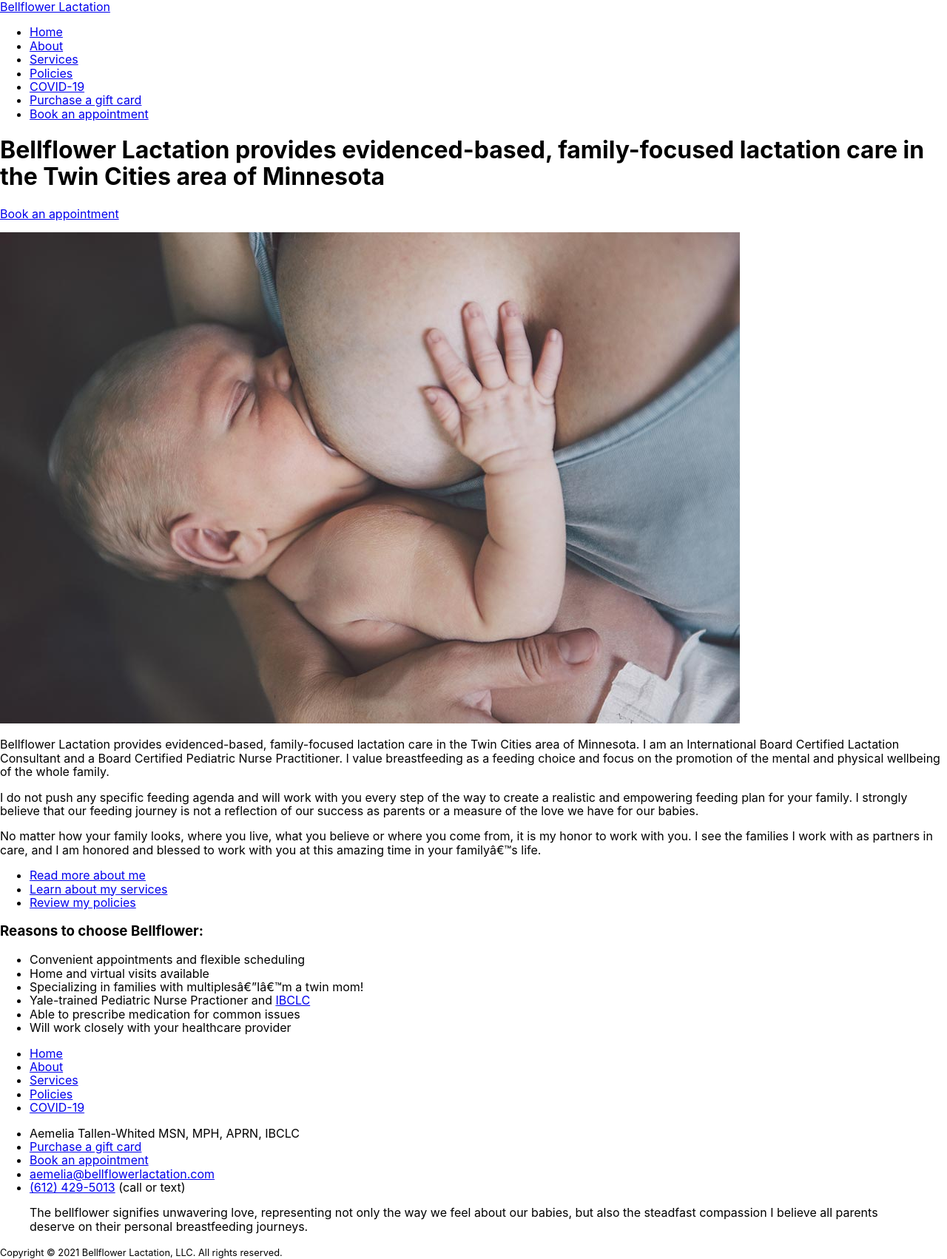
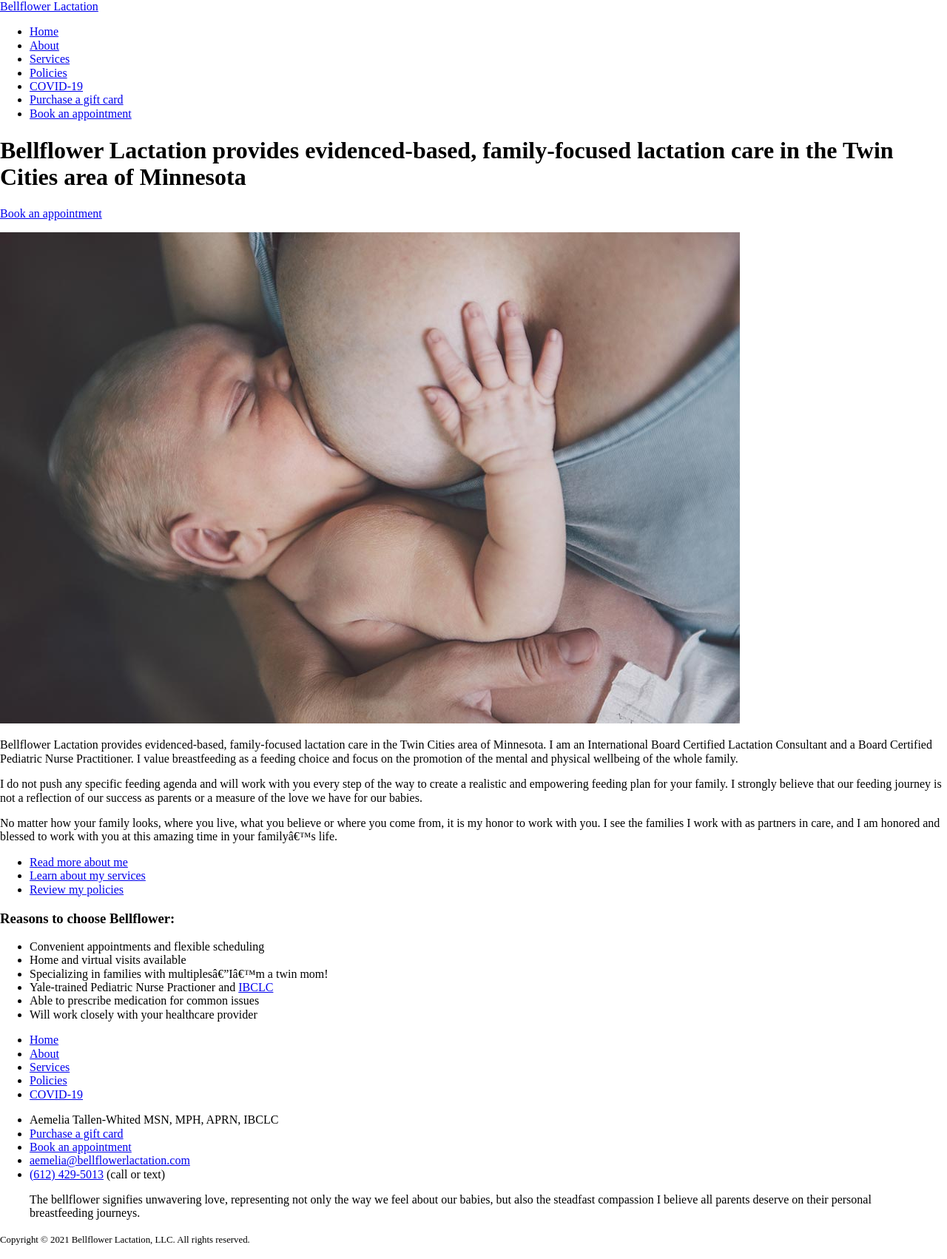
Before and after one commit to bellflowerlactation/bellflower, a Jekyll site: the page built from index.md, in a window 1280 px wide. Shown: the whole page at 74% size. Built offline with Jekyll 4.4.1, drawn with Linux system fonts in a browser that asks for light colours; nearby versions of some CDN libraries; some web fonts are replaced.

Commit message:
Implement typekit fonts

```diff
--- a/_includes/head.html
+++ b/_includes/head.html
@@ -7,5 +7,6 @@
     <meta name="description" content="{{ site.description }}">
     <title>{{ page.title }} - {{ site.title }}</title>
     <link rel="stylesheet" href="https://cdn.jsdelivr.net/npm/modern-normalize@1.0.0/modern-normalize.min.css">
+    <link rel="stylesheet" href="https://use.typekit.net/usd8yll.css">
     <link rel="stylesheet" href="{{ "/assets/css/main.css" | relative_url }}">
 </head>
--- a/_sass/main.scss
+++ b/_sass/main.scss
@@ -1,9 +1,4 @@
-$backgroundColor: #ffffff;
-$bodyColor: #000000;
-$bodyFont: -apple-system,BlinkMacSystemFont,"Segoe UI",Helvetica,Arial,sans-serif,"Apple Color Emoji","Segoe UI Emoji","Segoe UI Symbol";
 
 body {
-  background: $backgroundColor;
-  color: $bodyColor;
-  font-family: $bodyFont;
+  font-family: karmina-sans;
 }
```
